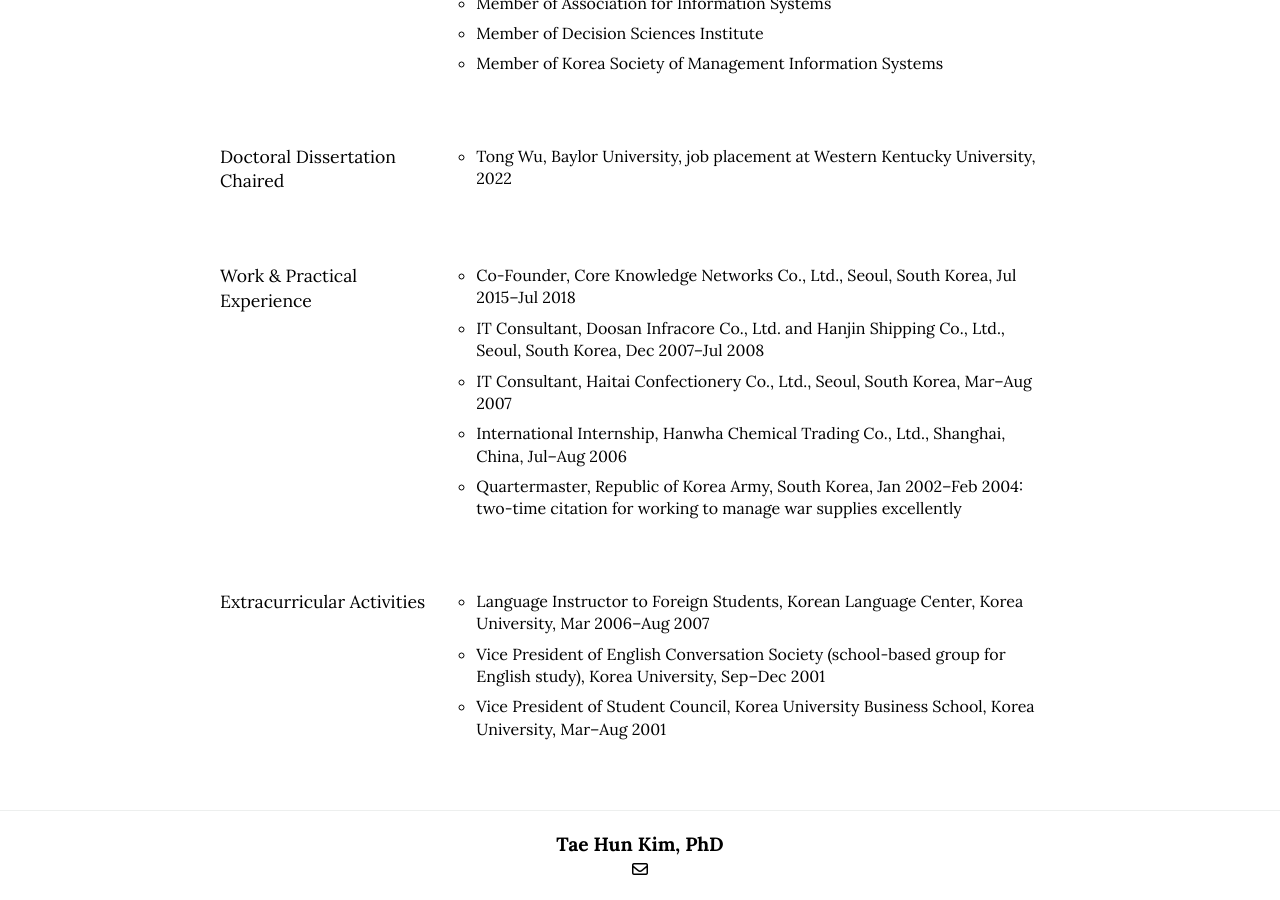
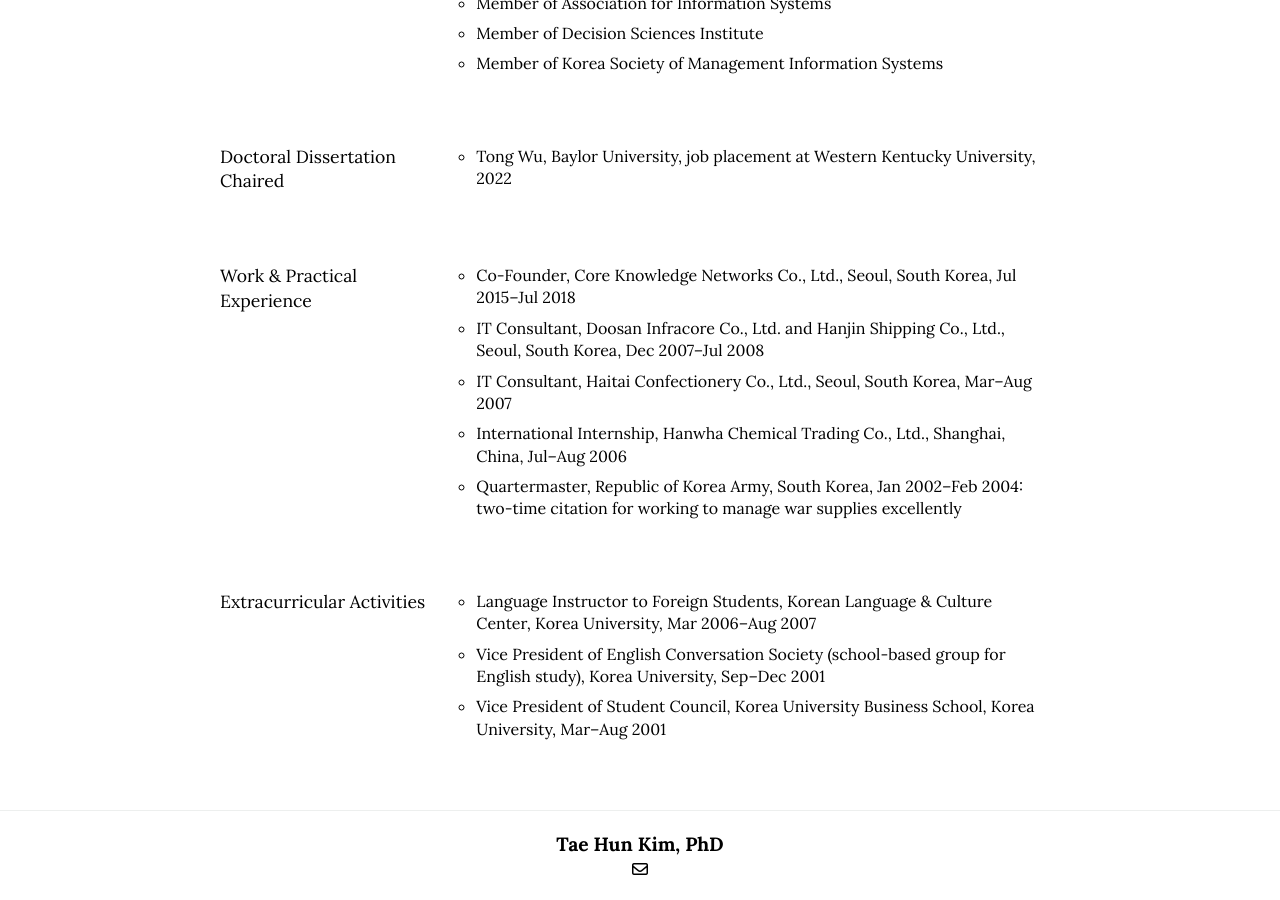
Before and after one commit to istaehun/taehun, a Jekyll site: the page built from engagement.html, in a window 1280 px wide and 900 px high, scrolled down 4006 px. Built offline with Jekyll 4.4.1, drawn with Linux system fonts in a browser that asks for light colours; nearby versions of some CDN libraries.

Commit message:
Update engagement.yml

```diff
--- a/_data/engagement.yml
+++ b/_data/engagement.yml
@@ -108,6 +108,6 @@
   -
     title: Extracurricular Activities
     list:
-      - "Language Instructor to Foreign Students, Korean Language Center, Korea University, Mar 2006–Aug 2007"
+      - "Language Instructor to Foreign Students, Korean Language & Culture Center, Korea University, Mar 2006–Aug 2007"
       - "Vice President of English Conversation Society (school-based group for English study), Korea University, Sep–Dec 2001"
       - "Vice President of Student Council, Korea University Business School, Korea University, Mar–Aug 2001"
```
